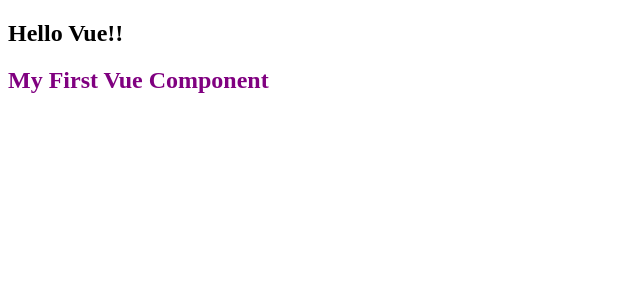
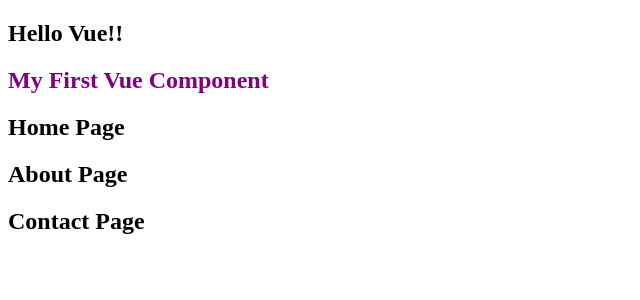
Before and after one commit to HsiaoHungWang/vue-eeit75, a Vue app: page / in a window 1280 px wide. Shown: the top 300 px of the page, without its empty margins (0-640 px from the left). Built offline with nearby package versions, Linux system fonts and the light colour scheme.

Commit message:
建立三個 Vuew Component

```diff
--- a/src/App.vue
+++ b/src/App.vue
@@ -1,10 +1,17 @@
 <script setup>
    import First from './components/First.vue'
+   import Home from './views/Home.vue'
+   import About from './views/About.vue'
+   import Contact from './views/Contact.vue'
 </script>
 
 <template>
   <h2>Hello Vue!!</h2>
   <First></First>
+  <Home></Home>
+  <About></About>
+  <Contact></Contact>
+
 </template>
 
 <style scoped>
--- /dev/null
+++ b/src/views/About.vue
@@ -0,0 +1,11 @@
+<template>
+        <h2>About Page</h2>
+</template>
+
+<script setup>
+
+</script>
+
+<style scoped>
+
+</style>
--- /dev/null
+++ b/src/views/Contact.vue
@@ -0,0 +1,11 @@
+<template>
+        <h2>Contact Page</h2>
+</template>
+
+<script setup>
+
+</script>
+
+<style scoped>
+
+</style>
--- /dev/null
+++ b/src/views/Home.vue
@@ -0,0 +1,11 @@
+<template>
+        <h2>Home Page</h2>
+</template>
+
+<script setup>
+
+</script>
+
+<style scoped>
+
+</style>
```
